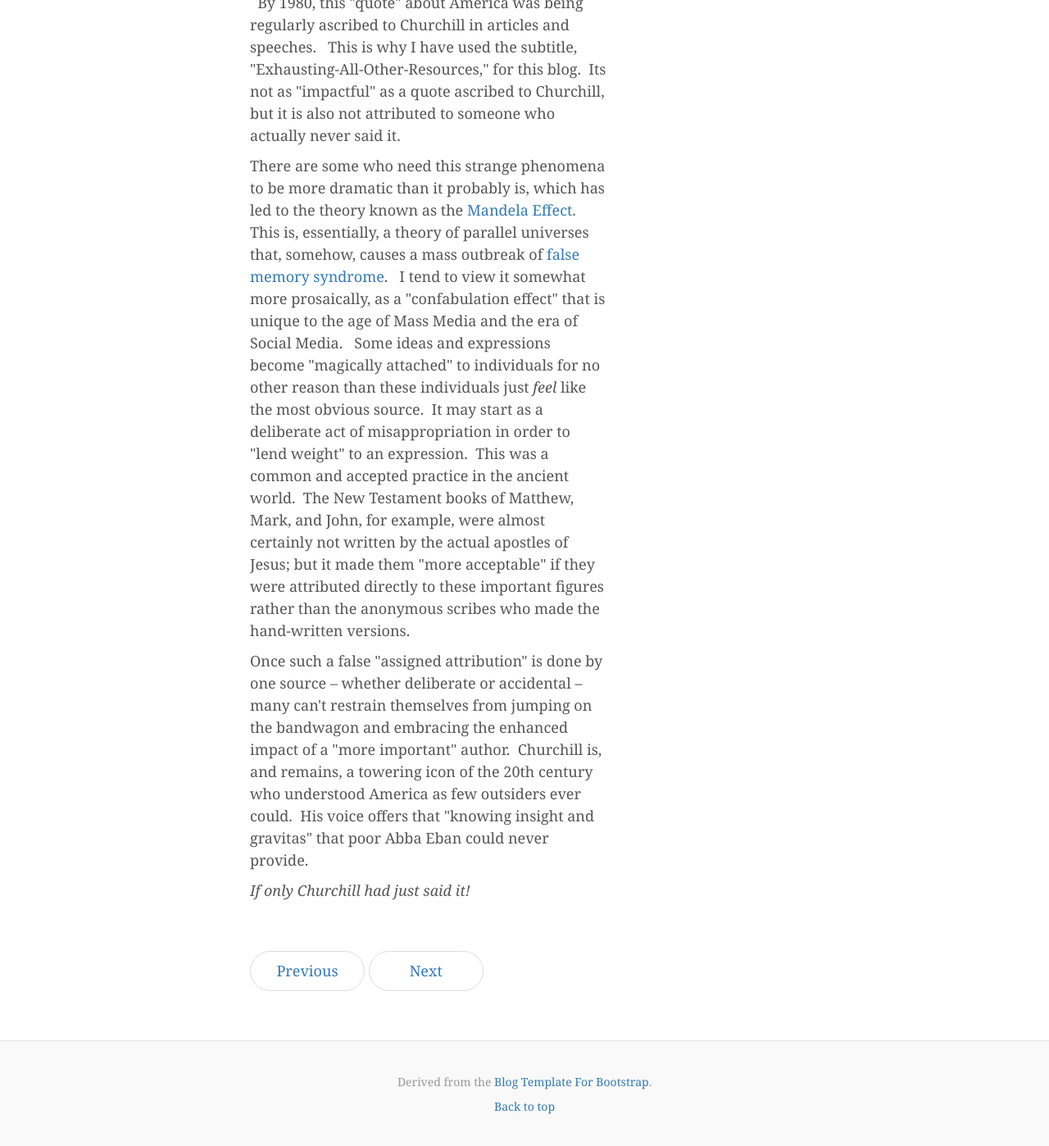
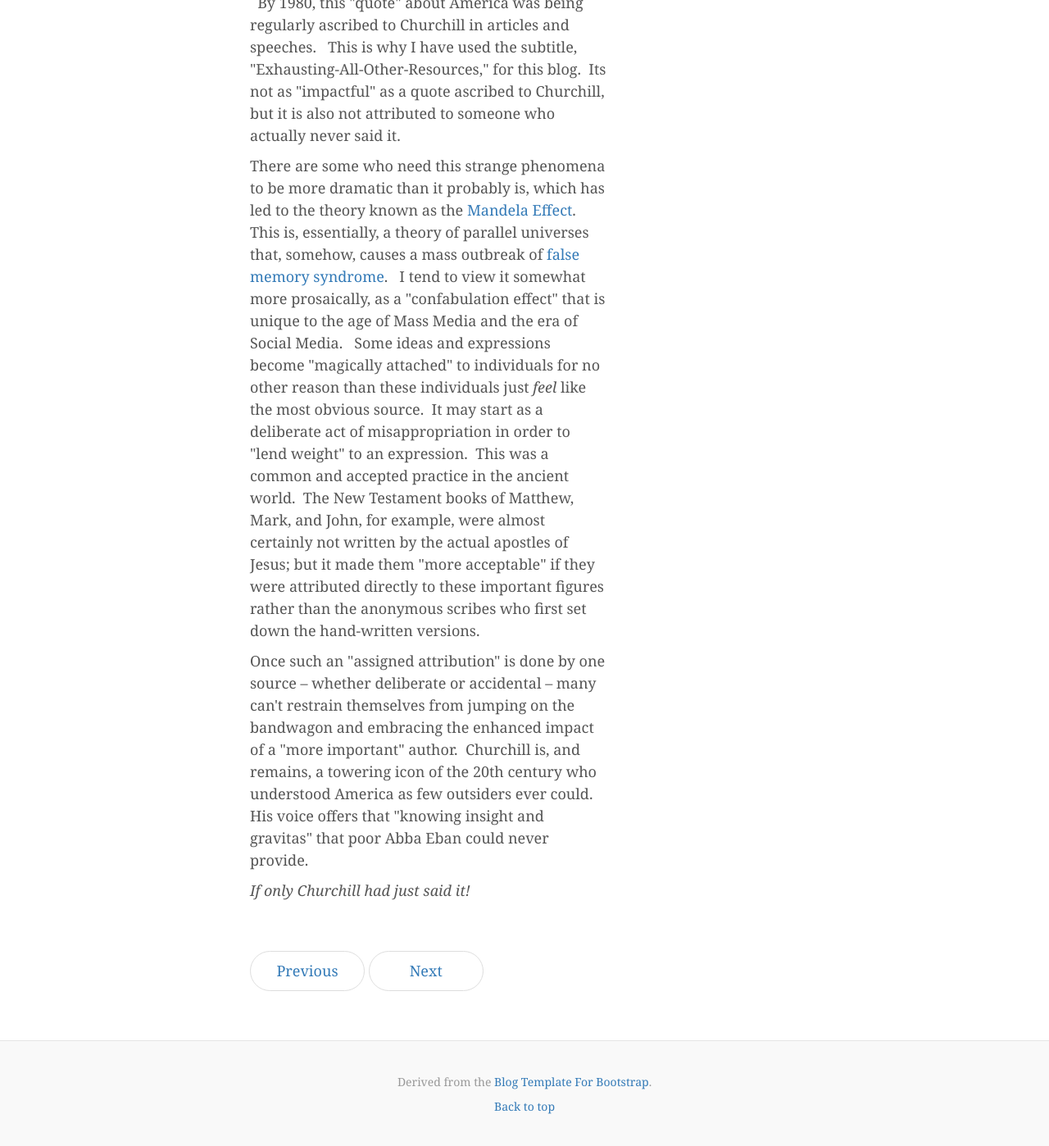
Before and after one commit to coryburt/coryburt.github.io, a Jekyll site: the page proj/bootstrap-blog/page2.html, which Jekyll copies as it is, in a window 1280 px wide and 1400 px high, scrolled down 2045 px. Shown: the whole window at 82% size. Built offline with Jekyll 4.4.1, drawn with Linux system fonts in a browser that asks for light colours; nearby versions of some CDN libraries.

Commit message:
Update Old Entry

```diff
--- a/proj/bootstrap-blog/page2.html
+++ b/proj/bootstrap-blog/page2.html
@@ -139,10 +139,11 @@
               individuals just <em>feel</em> like the most obvious source.&nbsp; It may start as a deliberate act of misappropriation in order
               to "lend weight" to an expression.&nbsp; This was a common and accepted practice in the ancient world.&nbsp; The New Testament books of
               Matthew, Mark, and John, for example, were almost certainly not written by the actual apostles of Jesus; but it made them "more
-              acceptable" if they were attributed directly to these important figures rather than the anonymous scribes who made the hand-written versions.
+              acceptable" if they were attributed directly to these important figures rather than the anonymous scribes who
+              first set down the hand-written versions.
             </p>
             <p>
-              Once such a false "assigned attribution" is done by one source &ndash; whether deliberate or accidental &ndash; many can't restrain
+              Once such an "assigned attribution" is done by one source &ndash; whether deliberate or accidental &ndash; many can't restrain
               themselves from jumping on the bandwagon and embracing the enhanced impact of a "more important" author.&nbsp;
               Churchill is, and remains, a towering icon of the 20th century who understood America
               as few outsiders ever could.&nbsp; His voice offers that "knowing insight and gravitas" that poor Abba Eban could never provide.&nbsp;
```
